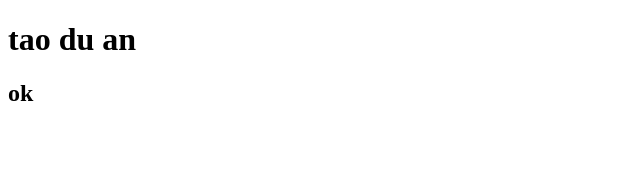
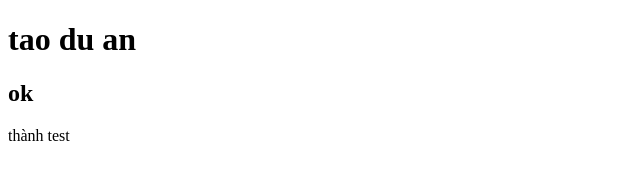
Before and after one commit to RyanNguyen1902/DemoTrinh1902, a plain HTML site: page index.html in a window 1280 px wide. Shown: the full height of the page, 0-640 px from the left. Drawn offline with Linux system fonts and the light colour scheme.

Commit message:
thành sửa code

```diff
--- a/index.html
+++ b/index.html
@@ -9,5 +9,7 @@
 <body>
     <h1>tao du an</h1>
     <h2> ok</h2>
+    <p>thành test
+    </p>
 </body>
 </html>
```
